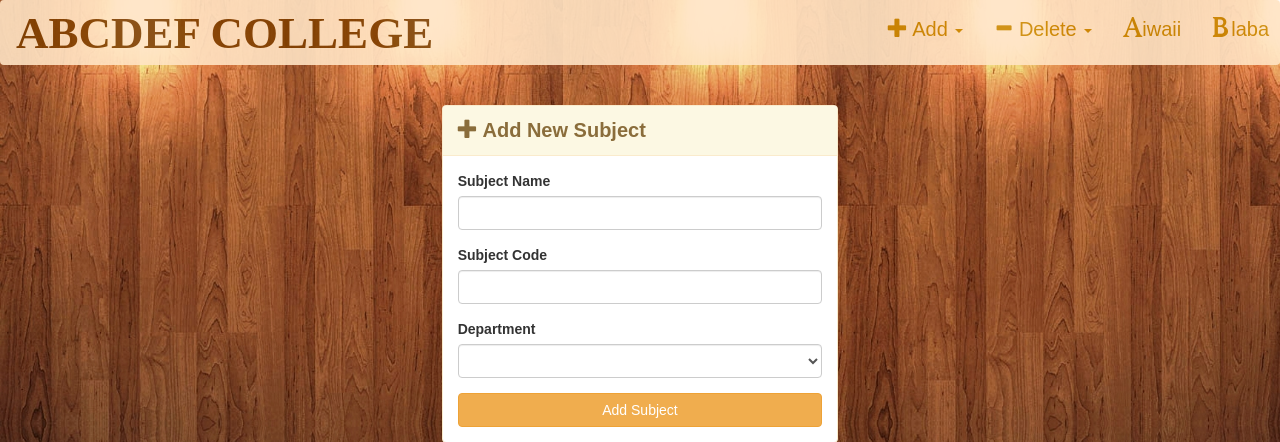
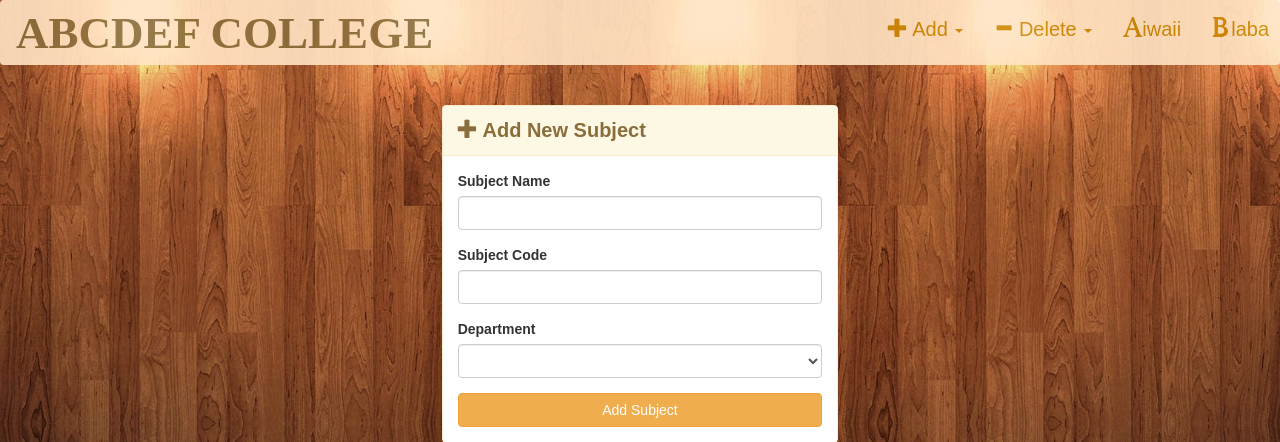
Before and after one commit to codebuffs/feedback-form, a PHP site: page /addsubject.php in a window 1280 px wide. Shown: the top 442 px of the page. Run offline with PHP 8.4, Linux system fonts and the light colour scheme; a user stored in the database is signed in; tables that the repository leaves empty or names only in its code hold one stand-in row (values such as "Sample post"); some libraries are stand-ins or nearby versions.

Commit message:
lil change in styling

```diff
--- a/addsubject.php
+++ b/addsubject.php
@@ -52,7 +52,7 @@
 	<nav class="navbar navbar-inverse">
 		<div class="contaner-fluid">
 			<div class="navbar-header">
-				<a class="navbar-brand" href="#"><p style="color:#804000;"> ABCDEF COLLEGE </p></a>
+				<a class="navbar-brand" href="#"><p class="text-warning"> ABCDEF COLLEGE </p></a>
 			</div>
 		</div>
 		<ul class="nav navbar-nav navbar-right">
```
